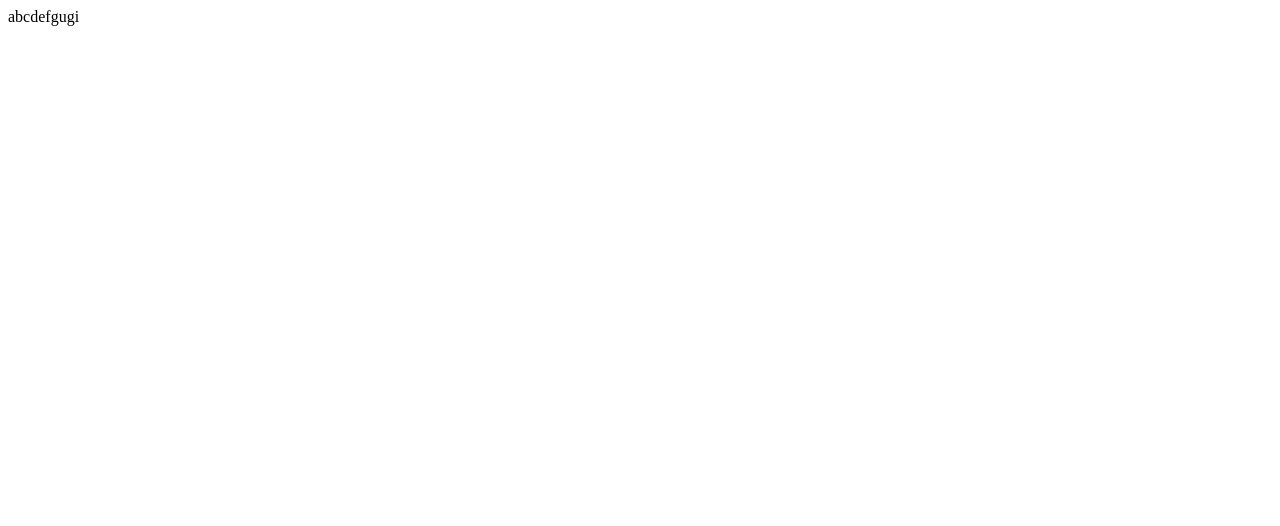
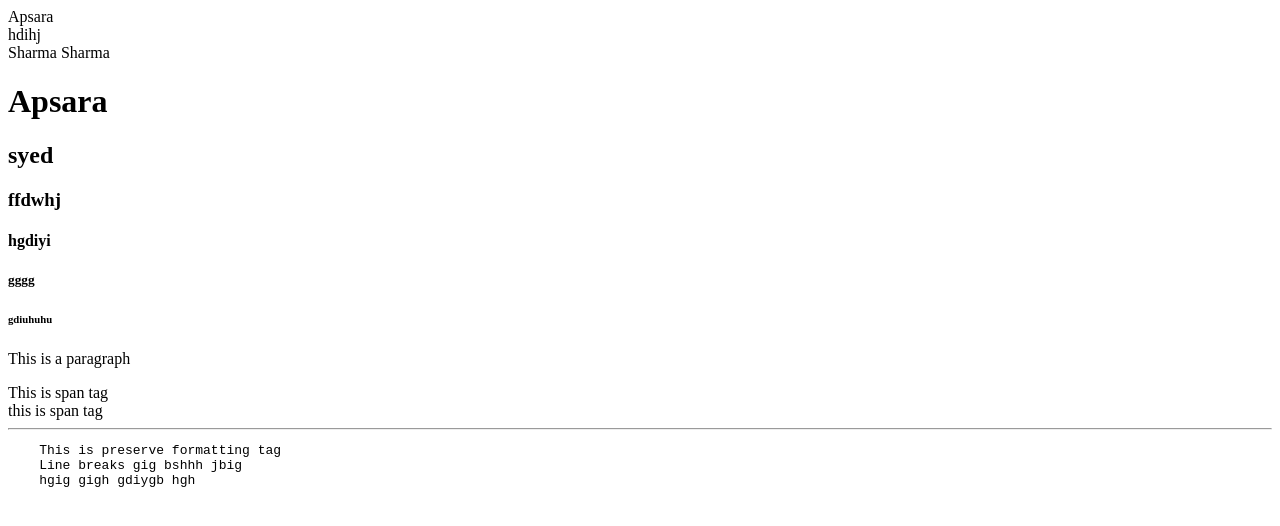
Before and after one commit to syedapsara/Frontend, a plain HTML site: page index.html in a window 1280 px wide. Drawn offline with Linux system fonts and the light colour scheme.

Commit message:
Basics of HTML

```diff
--- a/index.html
+++ b/index.html
@@ -6,6 +6,39 @@
     <title>Document</title>
 </head>
 <body>
-    abcdefgugi
+    <!-- Block level Elements -->
+     <div>Apsara</div>
+     <div>hdihj</div>
+     <!--Inline Elements-->
+     <span>Sharma</span>
+     <span>Sharma</span>
+     <!--Basic Tags in HTML-->
+
+     <!--Heading tags-->
+     <h1>Apsara</h1>
+     <h2>syed</h2>
+     <h3>ffdwhj</h3>
+     <h4>hgdiyi</h4>
+     <h5>gggg</h5>
+     <h6>gdiuhuhu</h6>
+
+     <!--Paragraph tag-->
+     <p>This is a paragraph</p>
+    <!--Break line-->
+     <span> This is span tag</span>
+     <br>
+     <span>this is span tag</span>
+    <!--Horizontal line-->
+    <hr>
+
+    <!--Center-->
+    <!-- <center>center</center>this is removed from html -->
+
+    <!--Pre tag-->
+<pre>
+    This is preserve formatting tag
+    Line breaks gig bshhh jbig
+    hgig gigh gdiygb hgh
+</pre>
 </body>
 </html>
```
Also changed, not shown: one.html (deleted).
